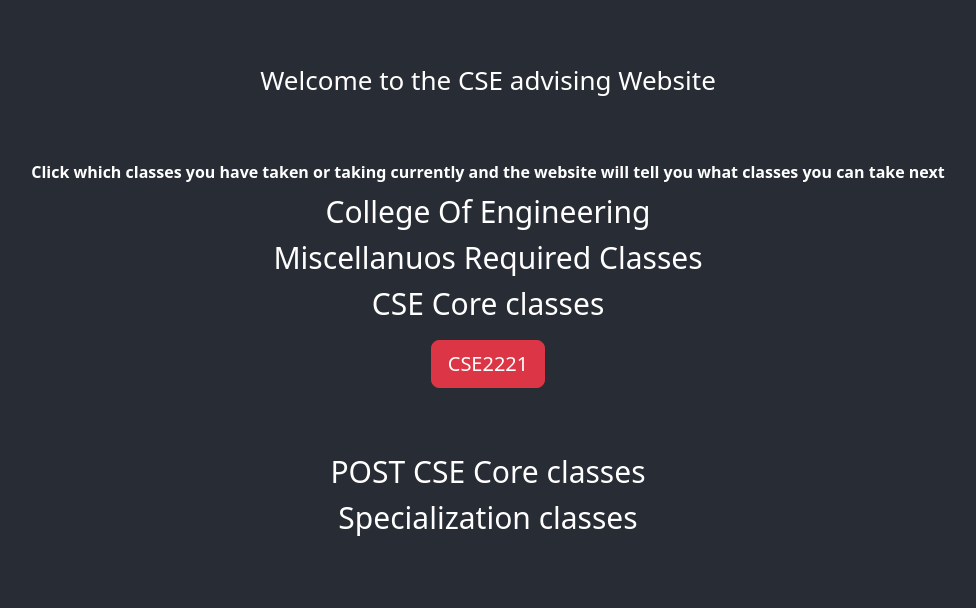
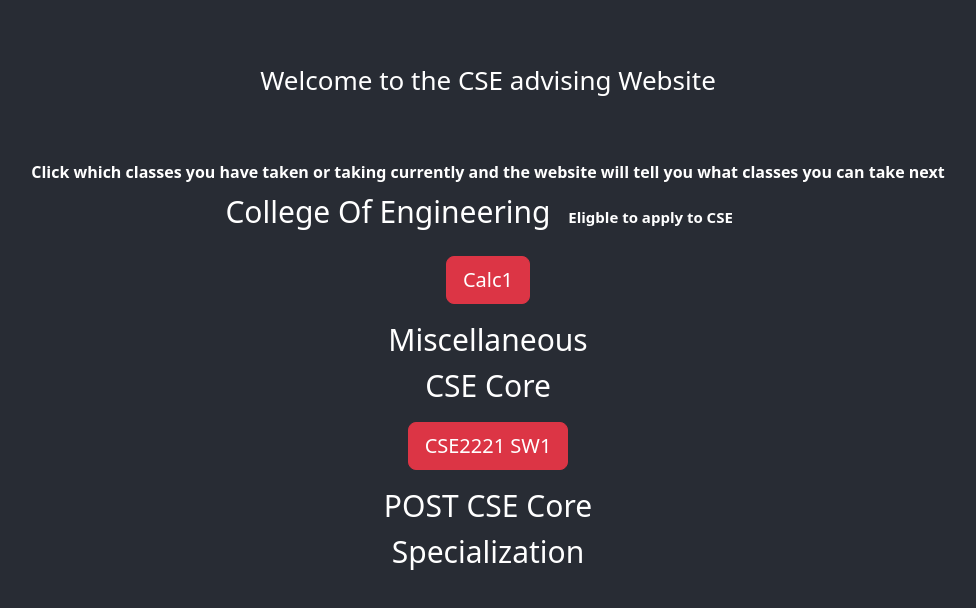
Before and after one commit to patelvndn/OSUCSEAdvisingWebsite, a React (Create React App) app: page / in a window 1280 px wide. Shown: the top 608 px of the page, without its empty margins (152-1128 px from the left). Built offline with nearby package versions, Linux system fonts and the light colour scheme.

Commit message:
Started the COE section

```diff
--- a/src/App.js
+++ b/src/App.js
@@ -2,16 +2,29 @@ import React, { Component } from "react";
 import "./App.css";
 import Section from "./components/section";
 import CseCore from "./components/cseCore";
+import COEHeader from "./components/coeHeader";
+import COE from "./components/coe";
 
 class App extends Component {
   state = {
     counters: [
       { id: 1, region: "College Of Engineering" },
-      { id: 2, region: "Miscellanuos Required Classes" },
-      { id: 3, region: "CSE Core classes" },
-      { id: 4, region: "POST CSE Core classes" },
-      { id: 5, region: "Specialization classes" },
+      { id: 2, region: "Miscellaneous" },
+      { id: 3, region: "CSE Core" },
+      { id: 4, region: "POST CSE Core" },
+      { id: 5, region: "Specialization" },
     ],
+
+    ENGR1181val: false,
+    ENGR1182val: false,
+    PHYval: false,
+    Calc1val: false,
+    Calc2val: false,
+
+    LINALGval: false,
+    STATval: false,
+    MATHval: false,
+    ECE2060: false,
 
     SW1val: false,
     SW2val: false,
@@ -20,16 +33,6 @@ class App extends Component {
     SYS1val: false,
     SYS2val: false,
     CAPval: false,
-
-    ENGR1181val: false,
-    ENGR1182val: false,
-    PHYval: false,
-    Calc1val: false,
-    Calc2val: false,
-    LINALGval: false,
-    STATval: false,
-    MATHval: false,
-    ECE2060: false,
   };
 
   render() {
@@ -42,16 +45,23 @@ class App extends Component {
           Click which classes you have taken or taking currently and the website
           will tell you what classes you can take next
         </b>
-        <Section
+        <COEHeader
           key={this.state.counters[0].id}
           region={this.state.counters[0].region}
           className="Region-Formation"
+          isEligible={true}
         />
+        <COE
+          onGetButtonColor={this.getButtonColor}
+          Calc1val={this.state.Calc1val}
+        />
+
         <Section
           key={this.state.counters[1].id}
           region={this.state.counters[1].region}
           className="Region-Formation"
         />
+
         <Section
           key={this.state.counters[2].id}
           region={this.state.counters[2].region}
@@ -78,6 +88,7 @@ class App extends Component {
           SYS2val={this.state.SYS2val}
           CAPval={this.state.CAPval}
         />
+
         <Section
           key={this.state.counters[3].id}
           region={this.state.counters[3].region}
@@ -174,15 +185,15 @@ class App extends Component {
     return (x += val ? "success" : "danger");
   };
 
-  getKey1() {
+  getKey1 = () => {
     return !this.state.SW1val;
-  }
+  };
 
-  getKey2() {
+  getKey2 = () => {
     return !this.state.FN1val || !this.state.SW2val || !this.state.SW1val;
-  }
+  };
 
-  getKey3() {
+  getKey3 = () => {
     return (
       !this.state.SYS1val ||
       !this.state.FN2val ||
@@ -190,7 +201,7 @@ class App extends Component {
       !this.state.SW2val ||
       !this.state.SW1val
     );
-  }
+  };
 }
 
 export default App;
--- /dev/null
+++ b/src/components/coe.jsx
@@ -0,0 +1,15 @@
+import React, { Component } from "react";
+
+class COE extends Component {
+  render() {
+    return (
+      <div>
+        <button className={this.props.onGetButtonColor(this.props.Calc1val)}>
+          Calc1
+        </button>
+      </div>
+    );
+  }
+}
+
+export default COE;
--- /dev/null
+++ b/src/components/coeHeader.jsx
@@ -0,0 +1,29 @@
+import React, { Component } from "react";
+
+class COEHeader extends Component {
+  state = {};
+  render() {
+    return (
+      <div>
+        <h2 className={this.props.className}>
+          {this.props.region}
+          <span style={this.styles} className={this.checkEligibilty()}>
+            Eligble to apply to CSE
+          </span>
+        </h2>
+      </div>
+    );
+  }
+
+  styles = {
+    fontSize: 15,
+    fontWeight: "bolder",
+  };
+
+  checkEligibilty() {
+    let x = "badge badge-pill m-2 badge-";
+    return (x += this.props.isEligible ? "success" : "danger");
+  }
+}
+
+export default COEHeader;
--- a/src/components/cseCore.jsx
+++ b/src/components/cseCore.jsx
@@ -8,47 +8,47 @@ class CseCore extends Component {
           className={this.props.onGetButtonColor(this.props.SW1val)}
           onClick={this.props.onSW1Clicked}
         >
-          CSE2221
+          CSE2221 SW1
         </button>
-        <br></br>
+        <br hidden={this.props.onKey1}></br>
         <button
           className={this.props.onGetButtonColor(this.props.SW2val)}
           onClick={this.props.onSW2Clicked}
           hidden={this.props.onKey1}
         >
-          CSE2231
+          CSE2231 SW2
         </button>
         <button
           className={this.props.onGetButtonColor(this.props.FN1val)}
           onClick={this.props.onFN1Clicked}
           hidden={this.props.onKey1}
         >
-          CSE2321
+          CSE2321 Fndn1
         </button>
-        <br></br>
+        <br hidden={this.props.onKey2}></br>
         <button
           className={this.props.onGetButtonColor(this.props.FN2val)}
           onClick={this.props.onFN2Clicked}
           hidden={this.props.onKey2}
         >
-          CSE2331
+          CSE2331 Fndn2
         </button>
         <button
           className={this.props.onGetButtonColor(this.props.SYS1val)}
           onClick={this.props.onSYS1Clicked}
           hidden={this.props.onKey2}
         >
-          CSE2421
+          CSE2421 Systems 1
         </button>
 
-        <br></br>
+        <br hidden={this.props.onKey3}></br>
 
         <button
           className={this.props.onGetButtonColor(this.props.SYS2val)}
           onClick={this.props.onSYS2Clicked}
           hidden={this.props.onKey3}
         >
-          CSE2431
+          CSE2431 Systems 2
         </button>
 
         <button
@@ -56,7 +56,7 @@ class CseCore extends Component {
           onClick={this.props.onCAPClicked}
           hidden={this.props.onKey3}
         >
-          CSE390X
+          CSE390X Capstone
         </button>
       </div>
     );
```
